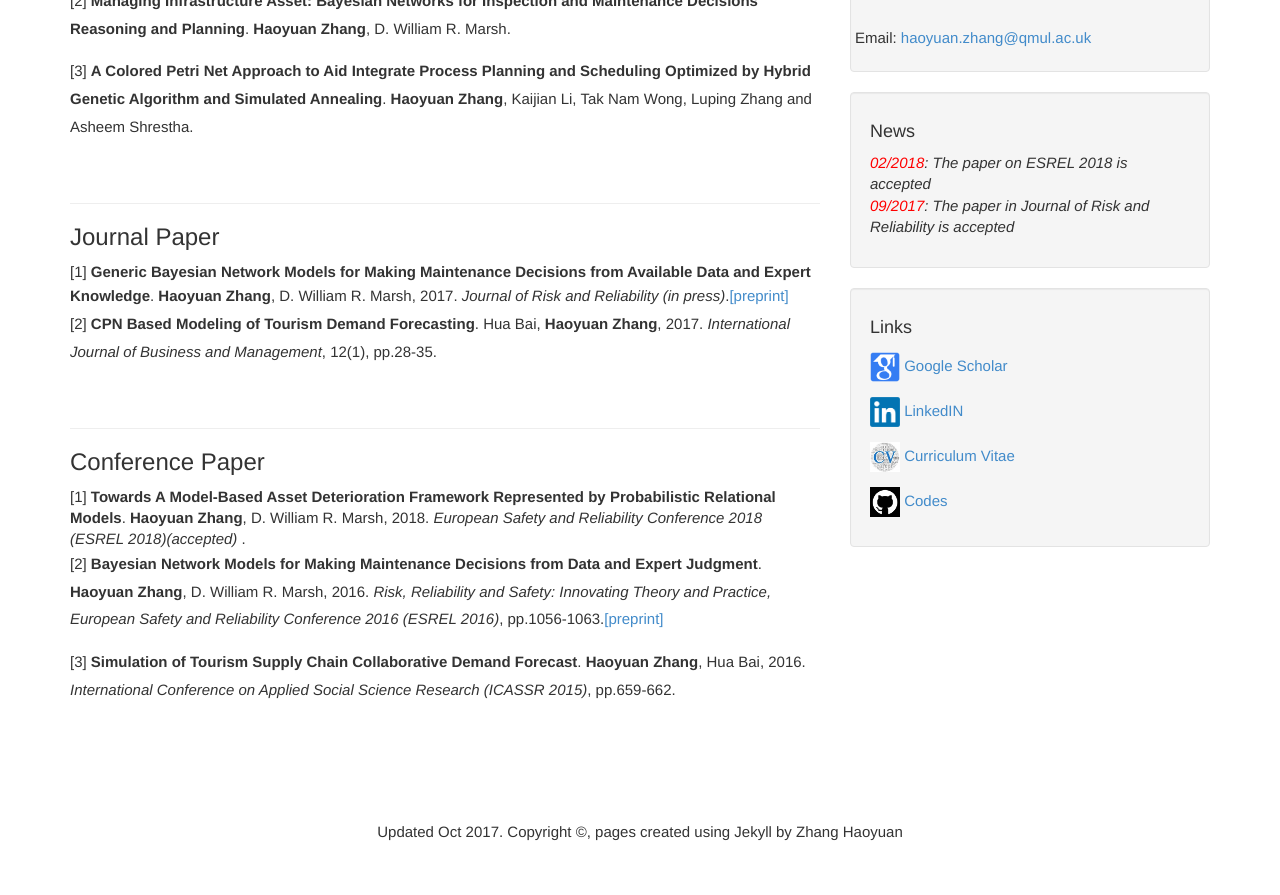
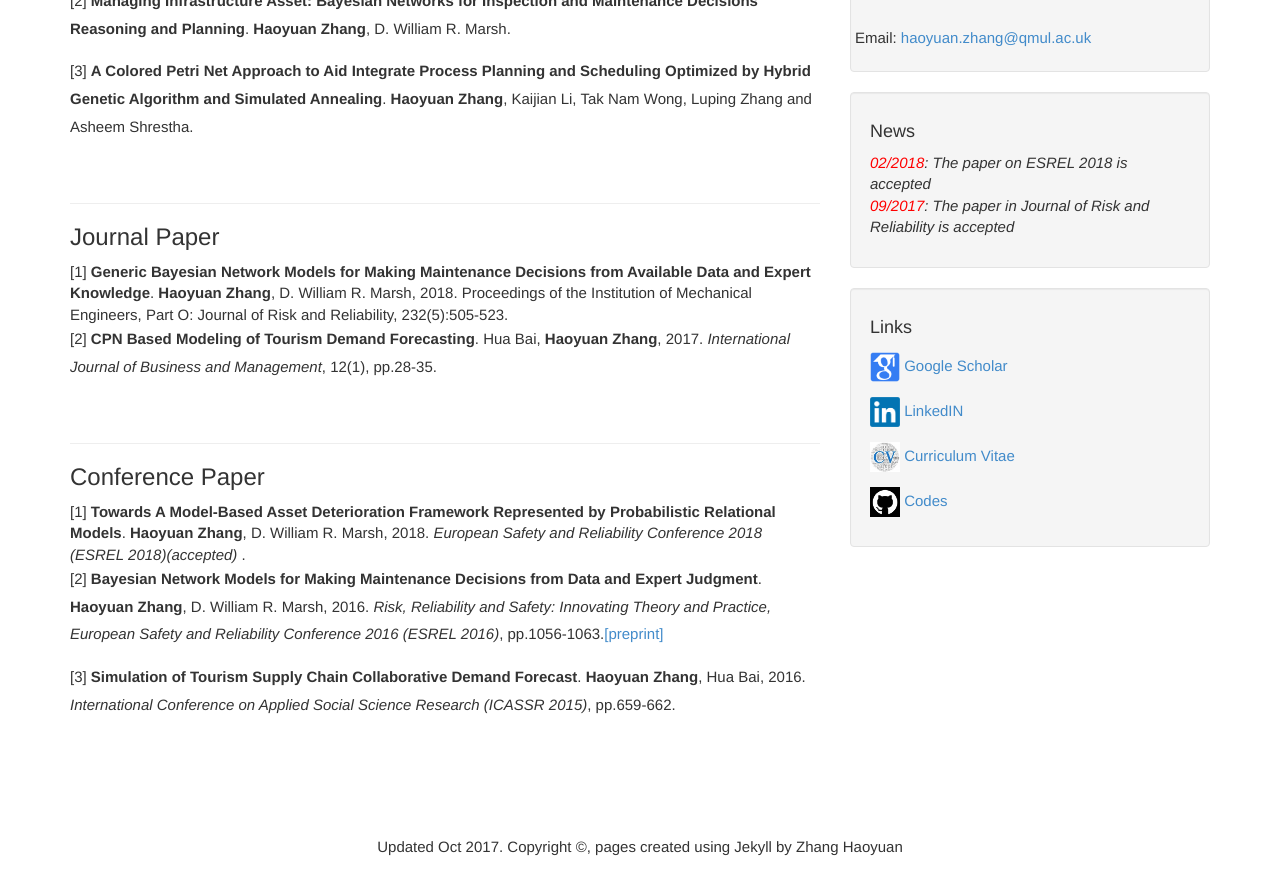
Before and after one commit to haoyuanzhang1990/haoyuanzhang1990.github.io, a Jekyll site: the page built from pub.md, in a window 1280 px wide and 1192 px high, cut to the strip 284-1179 px from the top of the window. Built offline with Jekyll 4.4.1, drawn with Linux system fonts in a browser that asks for light colours.

Commit message:
Update pub.md

```diff
--- a/pub.md
+++ b/pub.md
@@ -22,7 +22,7 @@ title: "Publication"
 <hr>
 
 <h3> Journal Paper</h3>
-[1] <b>Generic Bayesian Network Models for Making Maintenance Decisions from Available Data and Expert Knowledge</b>. <b>Haoyuan Zhang</b>, D. William R. Marsh, 2017. <i>Journal of Risk and Reliability (in press)</i>.<a href="https://qmro.qmul.ac.uk/xmlui/bitstream/handle/123456789/28444/Marsh%20Generic%20Bayesian%20Network%202017%20Accepted.pdf?sequence=1">[preprint]</a>
+[1] <b>Generic Bayesian Network Models for Making Maintenance Decisions from Available Data and Expert Knowledge</b>. <b>Haoyuan Zhang</b>, D. William R. Marsh, 2018. Proceedings of the Institution of Mechanical Engineers, Part O: Journal of Risk and Reliability, 232(5):505-523.
 
 <p>[2] <b>CPN Based Modeling of Tourism Demand Forecasting</b>. Hua Bai, <b>Haoyuan Zhang</b>, 2017. <i>International Journal of Business and Management</i>, 12(1), pp.28-35.</p>
 
```
